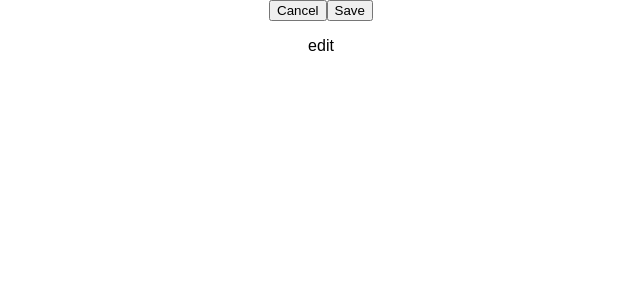
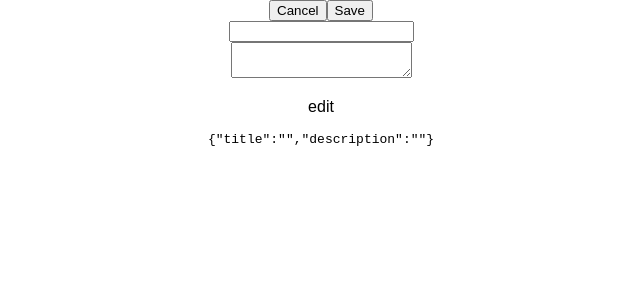
Before and after one commit to wahlmichael/movie-sagas, a React (Create React App) app: page /#/edit in a window 1280 px wide. Shown: the top 300 px of the page, without its empty margins (319-959 px from the left). Built offline with nearby package versions, Linux system fonts and the light colour scheme.

Commit message:
setup inputs in edit

```diff
--- a/src/components/Details/Details.js
+++ b/src/components/Details/Details.js
@@ -21,6 +21,8 @@ class Details extends Component {
           <button onClick={this.handleEditClick}>Edit</button>
           <h1>{this.props.reduxState.singleMovie.title}</h1>
           <p>{this.props.reduxState.singleMovie.description}</p>
+          <p>{this.props.reduxState.singleMovie.genre_array}</p>
+          <pre>{JSON.stringify(this.props.reduxState.singleMovie.genre_array)}</pre>
       </div>
     );
   }
--- a/src/components/Edit/Edit.js
+++ b/src/components/Edit/Edit.js
@@ -7,15 +7,43 @@ const mapReduxStateToProps = reduxState => ({
 });
 
 class Edit extends Component {
+    state = {
+        title: '',
+        description: '',
+    }
+
+    handleTitleChange = (event) => {
+        this.setState({
+            ...this.state,
+            title: event.target.value
+        })
+    }
+
+    handleDescriptionChange = (event) => {
+        this.setState({
+            ...this.state,
+            description: event.target.value
+        })
+    }
+
     handleCancelClick = () => {
         this.props.history.push('/details')
+    }
+
+    handleSaveClick = () => {
+        this.props.dispatch({ type: 'EDIT_MOVIE', payload: this.state })
     }
   render() {
     return (
       <div>
           <button onClick={this.handleCancelClick}>Cancel</button>
-          <button>Save</button>
+          <button onClick={this.handleSaveClick}>Save</button>
+          <br/>
+          <input onChange={this.handleTitleChange}></input>
+          <br/>
+          <textarea onChange={this.handleDescriptionChange}/>
           <p>edit {this.props.reduxState.singleMovie.title}</p>
+          <pre>{JSON.stringify(this.state)}</pre>
       </div>
     );
   }
```
Also changed, not shown: 1 other file (tests, documents, lock files or other folders).
